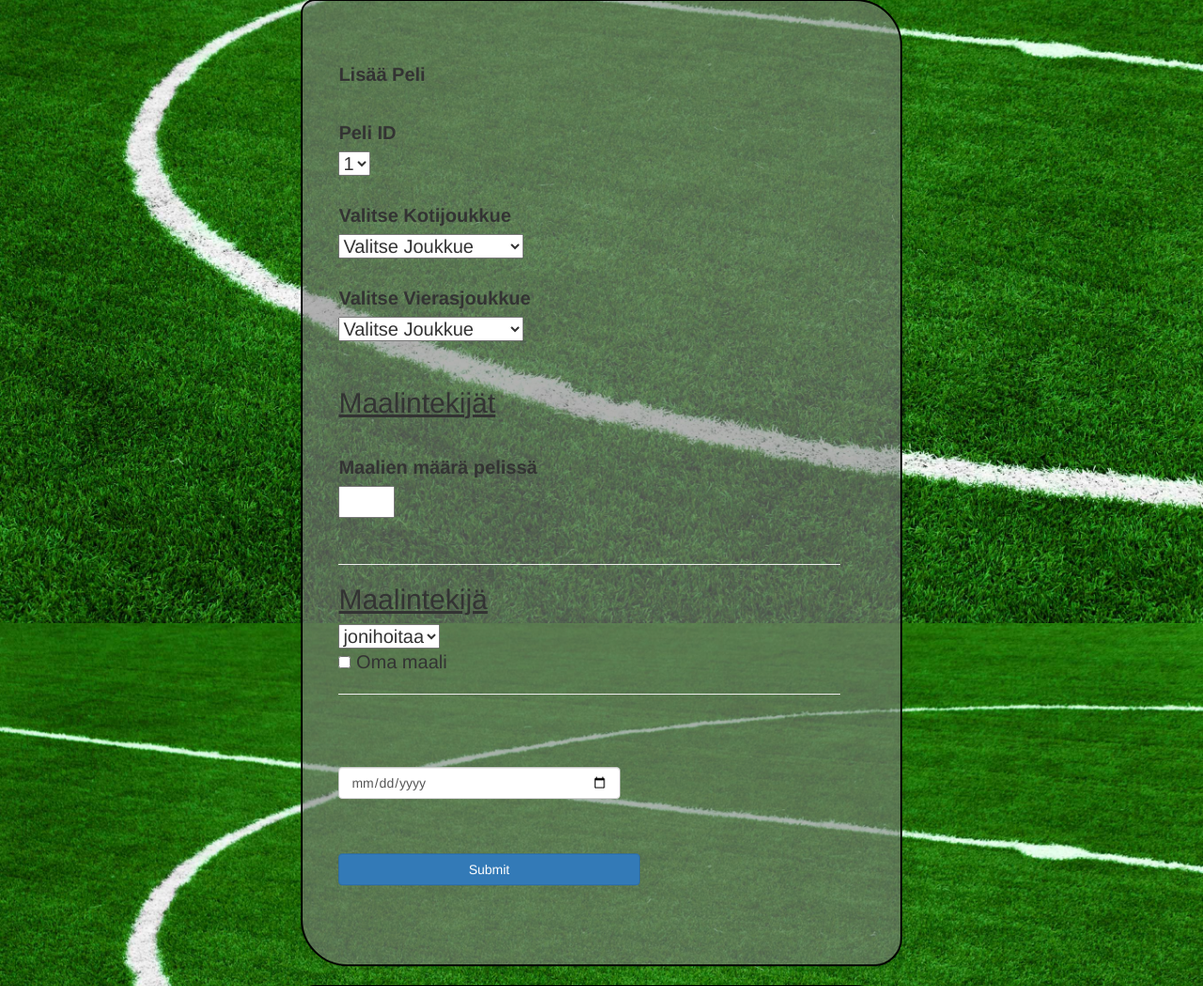
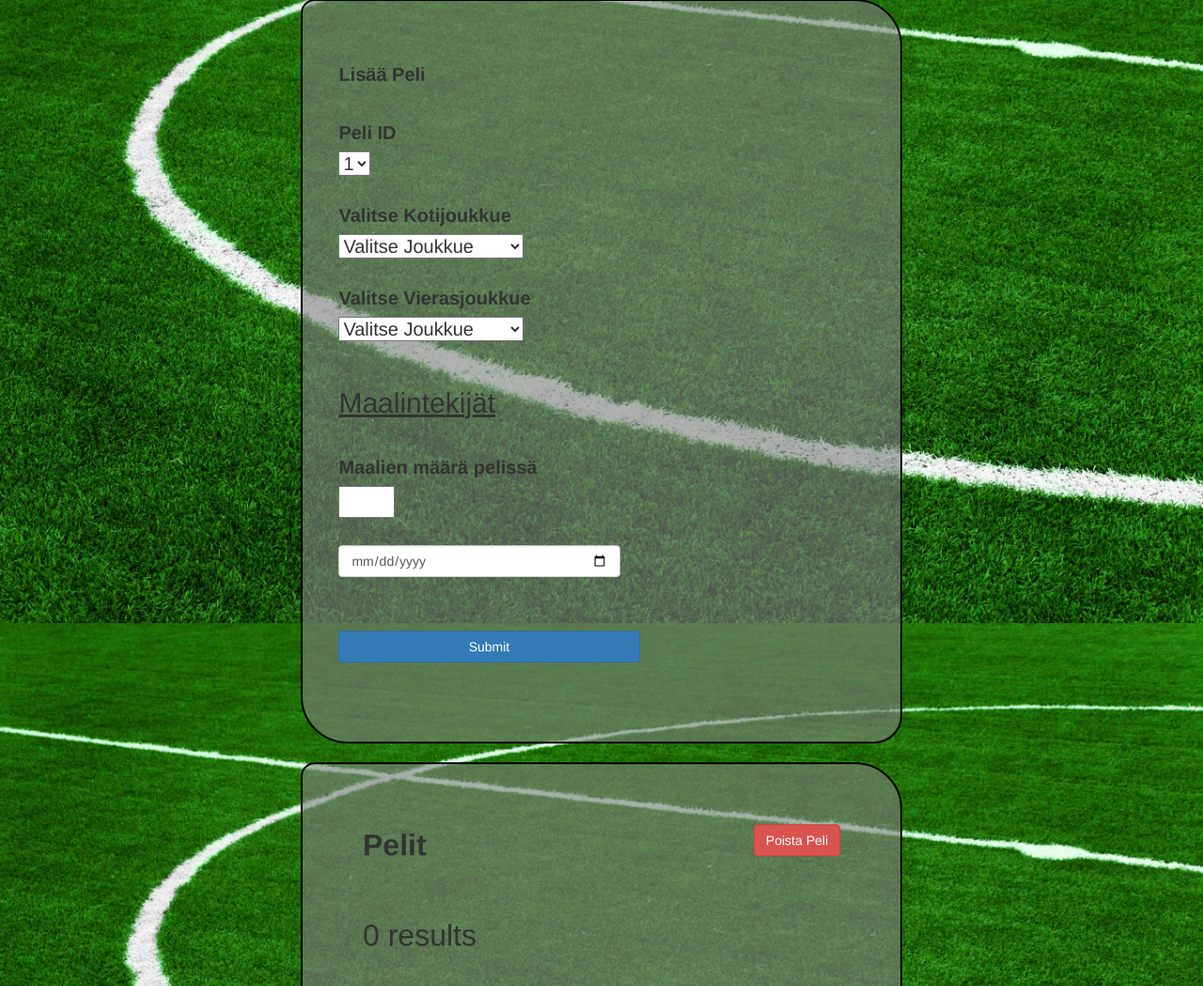
Before and after one commit to Anatidaephobist/Projekti1, a PHP site: page / in a window 1280 px wide. Shown: the part 190-1239 px from the top of the page at 94% size. Run offline with PHP 8.4, Linux system fonts and the light colour scheme; the visitor is signed in with stand-in values (Sample User, id 1); data that the repository does not hold is empty; some libraries are stand-ins or nearby versions.

Commit message:
adminform juttuja

```diff
--- a/Index.php
+++ b/Index.php
@@ -299,6 +299,16 @@ function checkTeam() {
 
     }
 
+}
+
+document.getElementsByName("input1")[1].addEventListener('change', addGoalScorer());
+
+function addGoalScorer() {
+  if (document.getElementById("numberOfGoals").value == 1 ) {
+    document.getElementById('goalScorerDiv').style.display = "block";
+  } else {
+    return;
+  }
 }
 
 function areYouSure() {
--- a/adminform.php
+++ b/adminform.php
@@ -55,11 +55,11 @@
   <br>
   <label>Maalien määrä pelissä</label>
   <br>
-  <input class ="adminInputNumberField" name = "input1" type="number" min="0">
+  <input id="numberOfGoals" class ="adminInputNumberField" onchange="addGoalScorer()" name = "input1" type="number" min="0">
   <br>
   <br>
 
-<div class="goalScorer">
+<div id="goalScorerDiv">
   <hr>
   <h1>Maalintekijä</h1>
 
--- a/style.css
+++ b/style.css
@@ -147,6 +147,10 @@ body {
 max-width: 60px;
 
 }
+#goalScorerDiv {
+display: none;
+
+}
 
 h1 {
      font-size: 30px;
```
